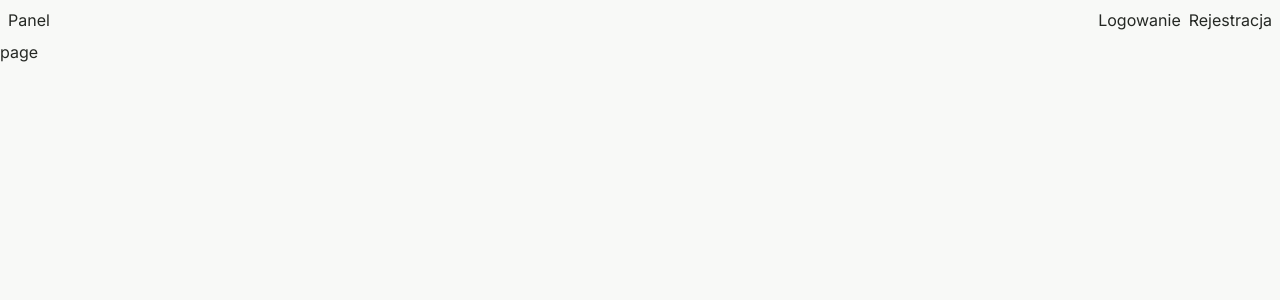
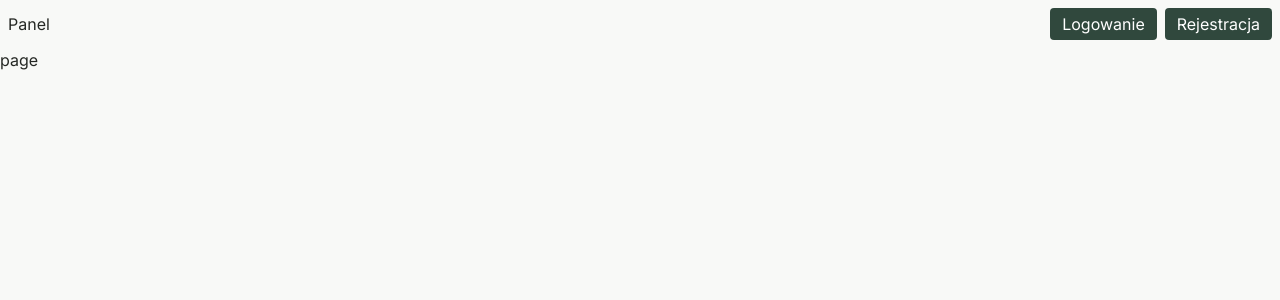
Before and after one commit to przemyslaw-bialk/developer-gov-integrator, a Next.js app: page / in a window 1280 px wide. Shown: the top 300 px of the page. Built offline with nearby package versions, Linux system fonts and the light colour scheme; no server answers.

Commit message:
adding Login/Logout/Navigation/Spinner components

```diff
--- /dev/null
+++ b/components/(admin)/logout/LogoutButton.tsx
@@ -0,0 +1,7 @@
+import { LogoutLink } from "@kinde-oss/kinde-auth-nextjs/components";
+
+const LogoutButton = () => {
+  return <LogoutLink className="bg-red-400">Log out</LogoutLink>;
+};
+
+export default LogoutButton;
--- a/components/(admin)/sidebar/AdminSidebarLinks.tsx
+++ b/components/(admin)/sidebar/AdminSidebarLinks.tsx
@@ -6,6 +6,7 @@ import { LuLayoutDashboard } from "react-icons/lu";
 import { MdOutlineLibraryAdd } from "react-icons/md";
 import { BsBuildings } from "react-icons/bs";
 import { RxHome } from "react-icons/rx";
+import LogoutButton from "../logout/LogoutButton";
 
 type Props = {
   onNavigate: () => void;
@@ -58,6 +59,7 @@ const AdminSidebarLinks = ({ onNavigate }: Props) => {
           <span>Dodaj</span>
         </Link>
       </div>
+      <LogoutButton />
     </div>
   );
 };
--- a/components/(client)/authentication/AuthenticationButtons.tsx
+++ b/components/(client)/authentication/AuthenticationButtons.tsx
@@ -6,8 +6,12 @@ import {
 const AuthenticationButtons = () => {
   return (
     <div className="flex gap-2">
-      <LoginLink className="">Logowanie</LoginLink>
-      <RegisterLink>Rejestracja</RegisterLink>
+      <LoginLink className="bg-primary rounded-sm text-surface px-3 py-1">
+        Logowanie
+      </LoginLink>
+      <RegisterLink className="bg-primary rounded-sm text-surface px-3 py-1">
+        Rejestracja
+      </RegisterLink>
     </div>
   );
 };
--- a/components/(client)/navigation/Navigation.tsx
+++ b/components/(client)/navigation/Navigation.tsx
@@ -1,5 +1,6 @@
 import Link from "next/link";
-import AuthenticationButtons from "../authentication/AuthenticationButtons";
+import { Suspense } from "react";
+import NavigationAuth from "./NavigationAuth";
 
 const Navigation = () => {
   return (
@@ -7,7 +8,9 @@ const Navigation = () => {
       <Link href="/admin" className="inline-block">
         Panel
       </Link>
-      <AuthenticationButtons />
+      <Suspense fallback={"loading"}>
+        <NavigationAuth />
+      </Suspense>
     </nav>
   );
 };
--- /dev/null
+++ b/components/(client)/navigation/NavigationAuth.tsx
@@ -0,0 +1,12 @@
+import { getKindeServerSession } from "@kinde-oss/kinde-auth-nextjs/server";
+import AuthenticationButtons from "../authentication/AuthenticationButtons";
+
+const NavigationAuth = async () => {
+  const { isAuthenticated } = getKindeServerSession();
+
+  const isUserAuthenticated = await isAuthenticated();
+
+  return <>{isUserAuthenticated ? <p>logout</p> : <AuthenticationButtons />}</>;
+};
+
+export default NavigationAuth;
--- /dev/null
+++ b/components/ui/Spinner.tsx
@@ -0,0 +1,9 @@
+const Spinner = () => {
+  return (
+    <div className="flex items-center justify-center">
+      <div className="h-5 w-5 animate-spin rounded-full border-2 border-primary border-t-gray-800" />
+    </div>
+  );
+};
+
+export default Spinner;
```
